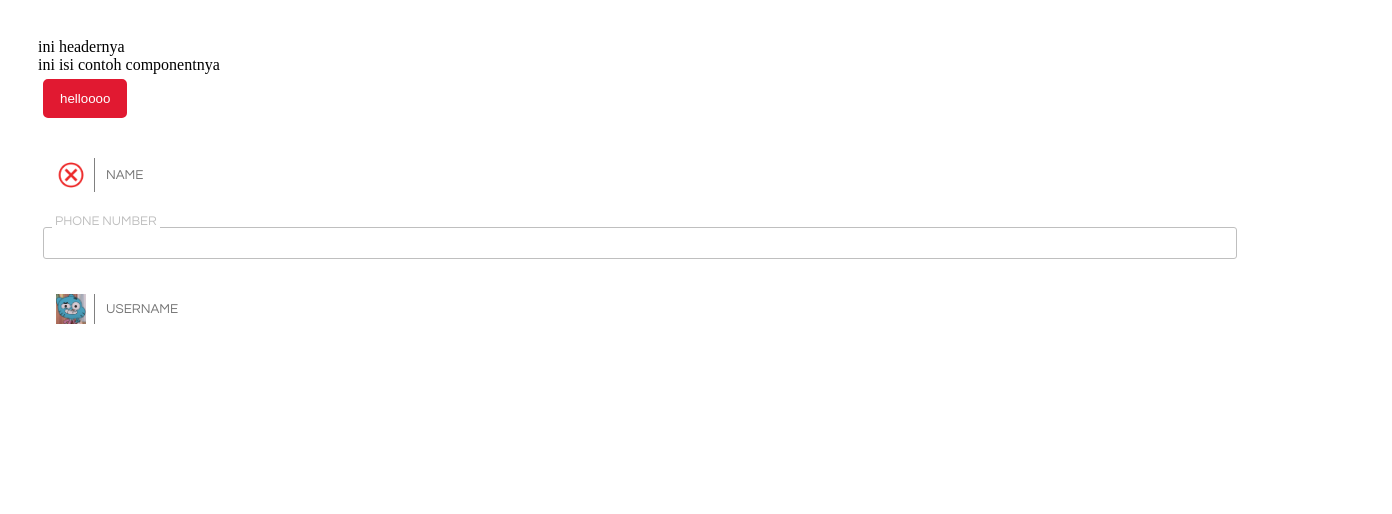
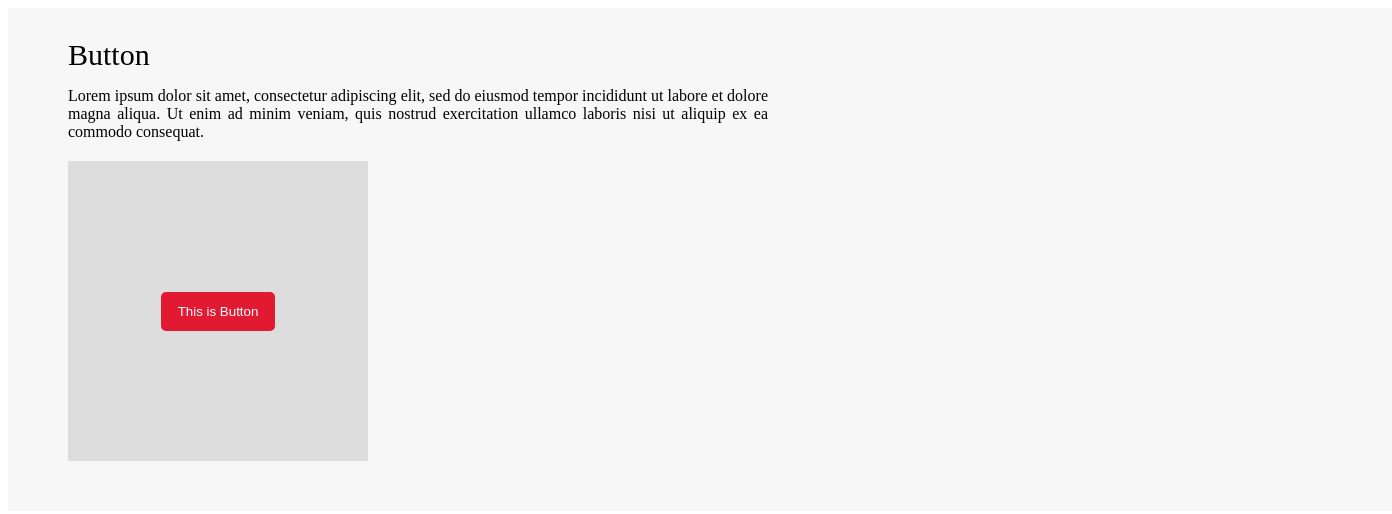
Before and after one commit to oss-homecredit-id/direct, a Gatsby site: page /Component/Component in a window 1280 px wide. Shown: the whole page, 1392 px wide, since content can reach past the window. Built offline with nearby package versions, Linux system fonts and the light colour scheme; Gatsby itself is replaced by a stand-in of ours.

Commit message:
add layout for component page

```diff
--- /dev/null
+++ b/src/components/CompLayout/CompLayout.css
@@ -0,0 +1,27 @@
+.comp-container {
+  height: 100%;
+  width: 100%;
+  padding: 30px 60px;
+  background-color: #f7f7f7;
+}
+
+.comp-title {
+  font-size: 30px;
+  font-weight: 500;
+  margin-bottom: 15px;
+}
+
+.comp-desc {
+  text-align: justify;
+  width: 700px;
+}
+
+.comp-display {
+  display: flex;
+  align-items: center;
+  justify-content: center;
+  margin: 20px 0;
+  width: 300px;
+  height: 300px;
+  background-color: #dddddd;
+}
--- /dev/null
+++ b/src/components/CompLayout/CompLayout.js
@@ -0,0 +1,17 @@
+import React from "react";
+import "./CompLayout.css";
+
+const CompLayout = props => {
+  return (
+    <div className="comp-container">
+      <div className="comp-title">{props.compName} </div>
+      <div className="comp-desc">{props.compDesc} </div>
+      <div>
+        <div className="comp-display">{props.children} </div>
+        <div></div>
+      </div>
+    </div>
+  );
+};
+
+export default CompLayout;
--- a/src/components/Navigation/Navigation.css
+++ b/src/components/Navigation/Navigation.css
@@ -11,14 +11,13 @@
   position: relative;
   top: -70px;
   padding-top: 85px;
-  height: 100%;
+  height: 100vh;
   box-shadow: 0px 4px 4px rgba(0, 0, 0, 0.25);
   border-radius: 0 40px 0 0;
 }
 
 .navigation-wrapper {
   width: 250px;
-  font-family: century gothic;
   font-weight: bold;
 }
 
--- a/src/components/Navigation/Navigation.js
+++ b/src/components/Navigation/Navigation.js
@@ -12,7 +12,7 @@ const Body = () => {
       title: "Getting Started",
       content: ["Introduction", "How to Install", "Style Guide"],
     },
-    { title: "Components", content: ["Atom", "Molecule"] },
+    { title: "Components", content: ["Atoms", "Molecule"] },
     { title: "Tokens", content: ["Color", "Fonts"] },
   ];
 
--- a/src/components/header.css
+++ b/src/components/header.css
@@ -2,7 +2,7 @@
   display: flex;
   justify-items: center;
   background: #e11931;
-  width: 250px;
+  width: 285px;
   border-radius: 0 45px 45px 0;
   padding: 15px 35px;
 }
--- a/src/components/layout.css
+++ b/src/components/layout.css
@@ -1,3 +1,8 @@
+* {
+  font-family: -apple-system, BlinkMacSystemFont, "Segoe UI", Roboto, Oxygen,
+    Ubuntu, Cantarell, "Open Sans", "Helvetica Neue", sans-serif;
+}
+
 html {
   font-family: sans-serif;
   -ms-text-size-adjust: 100%;
--- a/src/pages/Component/Component.js
+++ b/src/pages/Component/Component.js
@@ -3,27 +3,17 @@ import { Button } from "../../lib/Button/Button";
 import { Input } from "../../lib/Input/Input";
 import close from "../../assets/icon-close.png";
 import gumball from "../../assets/gumball.png";
+import CompLayout from "../../components/CompLayout/CompLayout";
 
 const Component = () => {
-  const styles = {
-    container: {
-      background: "white",
-      padding: "30px",
-    },
-  };
-
   return (
-    <div style={styles.container}>
-      <div className="componentHeader">ini headernya</div>
-      <div>ini isi contoh componentnya</div>
-      <Button filled>helloooo</Button>
-      <Input icon src={close}>
-        NAME
-      </Input>
-      <Input>PHONE NUMBER</Input>
-      <Input icon src={gumball}>
-        USERNAME
-      </Input>
+    <div style={{ width: "100%" }}>
+      <CompLayout
+        compName="Button"
+        compDesc="Lorem ipsum dolor sit amet, consectetur adipiscing elit, sed do eiusmod tempor incididunt ut labore et dolore magna aliqua. Ut enim ad minim veniam, quis nostrud exercitation ullamco laboris nisi ut aliquip ex ea commodo consequat. "
+      >
+        <Button filled>This is Button</Button>
+      </CompLayout>
     </div>
   );
 };
```
